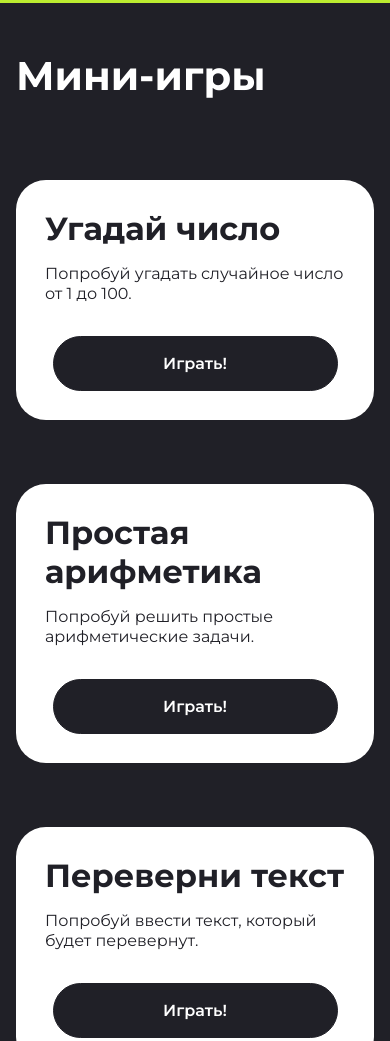
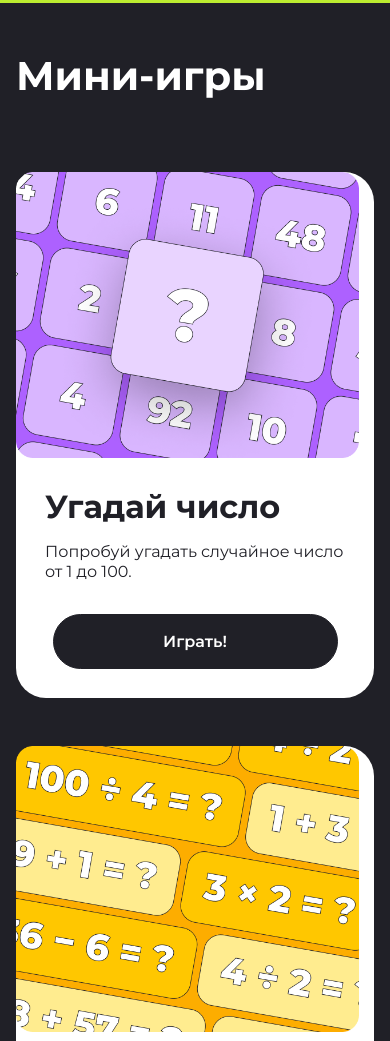
Before and after one commit to nurbolott17/Homework1.1, a plain HTML site: page index.html in a window 390 px wide. Shown: the part 717-1758 px from the top of the page. Drawn offline with Linux system fonts and the light colour scheme.

Commit message:
Мобильная версия готово

```diff
--- a/_mobile.scss
+++ b/_mobile.scss
@@ -171,12 +171,13 @@
     }
     .block-play{
         padding-bottom: 48px;
+        gap: 24px;
     }
     .play{
         &__game{
-           grid-template-rows: auto;
-           grid-template-columns: none;
 
+           display: flex;
+            flex-direction: column;
         }
         &__heading{
             padding-top: 48px;
@@ -194,10 +195,8 @@
             order:  -1;
         }
         &__imeg1{
-            display: none;
-                grid-column: auto;
-            grid-row:auto;
-            max-width: 343px;
+            width: 343px;
+
 
 
         }
--- a/style.scss
+++ b/style.scss
@@ -17,7 +17,7 @@ a{
 
     background-color: #E1FF8F;
     background-image:url(img/bigstar.png), url(img/star2.svg),url(img/star3.svg),url(img/star5.svg),url(img/star4.svg);
-    background-position: right 0px top 0px, left 63px top 94px, left 156px top 69px, right 455px bottom 225px, right 344px bottom 149px;
+    background-position: 854px, 63px 94px, 156px 69px, 948px 538px, 1013px 568px;
     background-repeat: no-repeat;
     &__content{
 
@@ -189,13 +189,15 @@ a{
 .play{
 
     border-radius: 30px;
-    box-shadow: 0px 20px 67px -12px rgba(0, 0, 0, 0.13);
+
 
     &__game{
         border-radius: 30px;
         background-color: #fff;
-        display: grid;
-        grid-template-columns: repeat(12, 1fr);
+        display: flex;
+        flex-direction: row;
+        justify-content: space-between;
+
     }
     &__heading{
         padding-top: 46px;
@@ -208,13 +210,12 @@ a{
         color: rgb(255, 255, 255);
     }
     &__info{
-        grid-column: span 6;
+
         padding: 48px;
 
     }
-    &__imeg1{
-        grid-column: span 6;
-    }
+
+
 
     &__name{
         padding-bottom: 24px;
@@ -235,6 +236,7 @@ a{
         text-align: left;
         color: rgb(32, 32, 39);
     }
+
     &__btn{
         width: 247px;
         height: 66px;
```
Also changed, not shown: index.html (+0 -2 lines), style.css, 1 other file.
